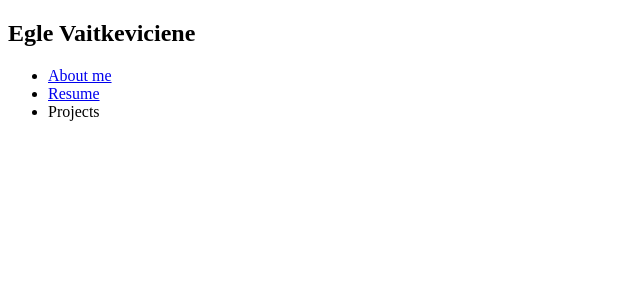
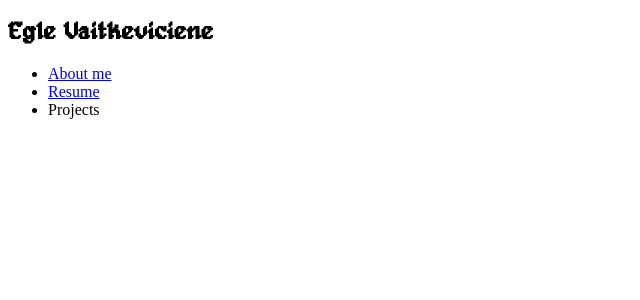
Before and after one commit to RainydeVille/portfolio, a React app in the folder react-version/: page / in a window 1280 px wide. Shown: the top 300 px of the page, without its empty margins (0-640 px from the left). Built offline with nearby package versions, Linux system fonts and the light colour scheme; the HTML template or start-up script is replaced by a standard one.

Commit message:
Added a custom font

```diff
--- a/react-version/src/components/Header.jsx
+++ b/react-version/src/components/Header.jsx
@@ -1,7 +1,9 @@
 export default function Header() {
   return (
     <header>
-      <h2 id="name">Egle Vaitkeviciene</h2>
+      <h2 style={{ fontFamily: "alagard" }} id="name">
+        Egle Vaitkeviciene
+      </h2>
       <nav>
         <ul>
           <li>
--- a/react-version/src/main.jsx
+++ b/react-version/src/main.jsx
@@ -1,6 +1,7 @@
 import { StrictMode } from "react";
 import { createRoot } from "react-dom/client";
 import App from "./App.jsx";
+import "./styles/fonts.css";
 
 createRoot(document.getElementById("root")).render(
   <StrictMode>
--- /dev/null
+++ b/react-version/src/styles/fonts.css
@@ -0,0 +1,6 @@
+@font-face {
+  font-family: "alagard";
+  src: url("../assets/fonts/alagard.ttf") format("truetype");
+  font-weight: normal;
+  font-style: normal;
+}
```
Also changed, not shown: react-version/src/assets/fonts/alagard.ttf (added).
